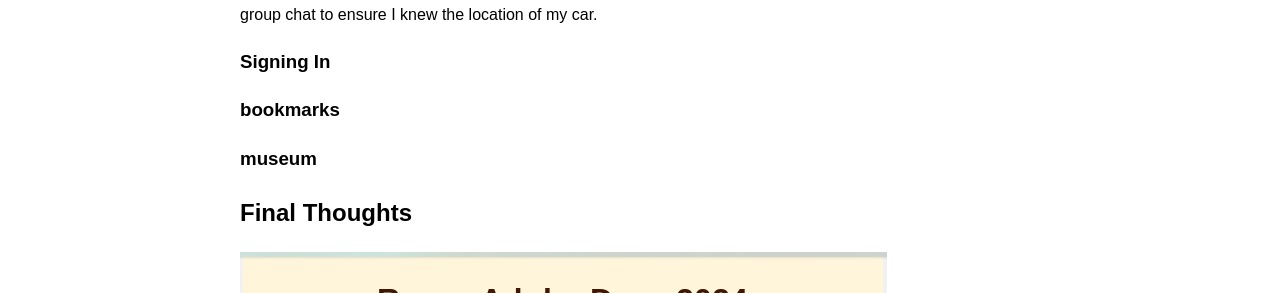
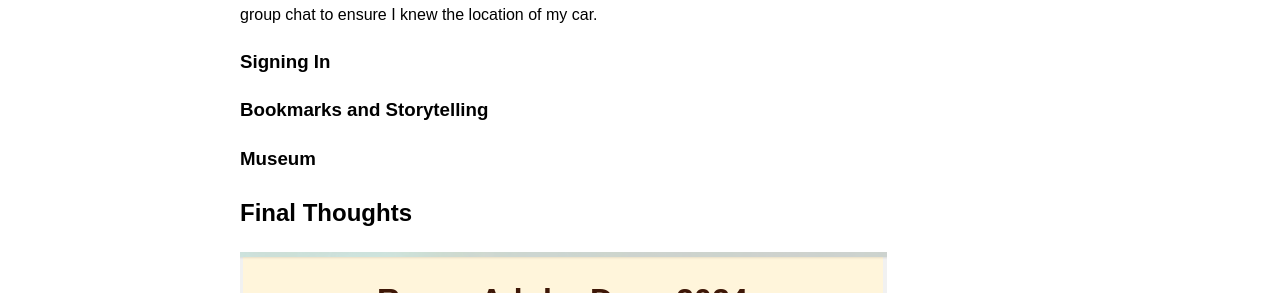
Before and after one commit to CaptainSapphire/PH-s-Blog, a Jekyll site: the page built from _posts/2024-10-10-Reyes-Adobe-experience.md, in a window 1280 px wide. Shown: the part 711-1004 px from the top of the page. Built offline with Jekyll 4.4.1, drawn with Linux system fonts in a browser that asks for light colours; our own code applies the rules of GitHub Pages for plain Markdown files.

Commit message:
Update 2024-10-10-Reyes-Adobe-experience.md

```diff
--- a/_posts/2024-10-10-Reyes-Adobe-experience.md
+++ b/_posts/2024-10-10-Reyes-Adobe-experience.md
@@ -8,9 +8,15 @@ On the second day, I was there to earn my volunteering credit for NHS.
 ## A Breakdown
 ### The Drive
 My call time was 10:30 am. I spent my morning preparing my bag and getting ready. I wore some comfortable clothes, leggings and an oversized T-shirt with a cap. Google Maps directed me to the entrance, which was blocked off as the road was used for the event. I rerouted when through the residential area, and parked a little bit away from the event. I jogged down from the neighborhood to the event. I wrote the street down in my family's group chat to ensure I knew the location of my car.
+
 ### Signing In
-### bookmarks
-### museum
+
+
+### Bookmarks and Storytelling
+
+
+### Museum
+
 
 ## Final Thoughts
 
```
